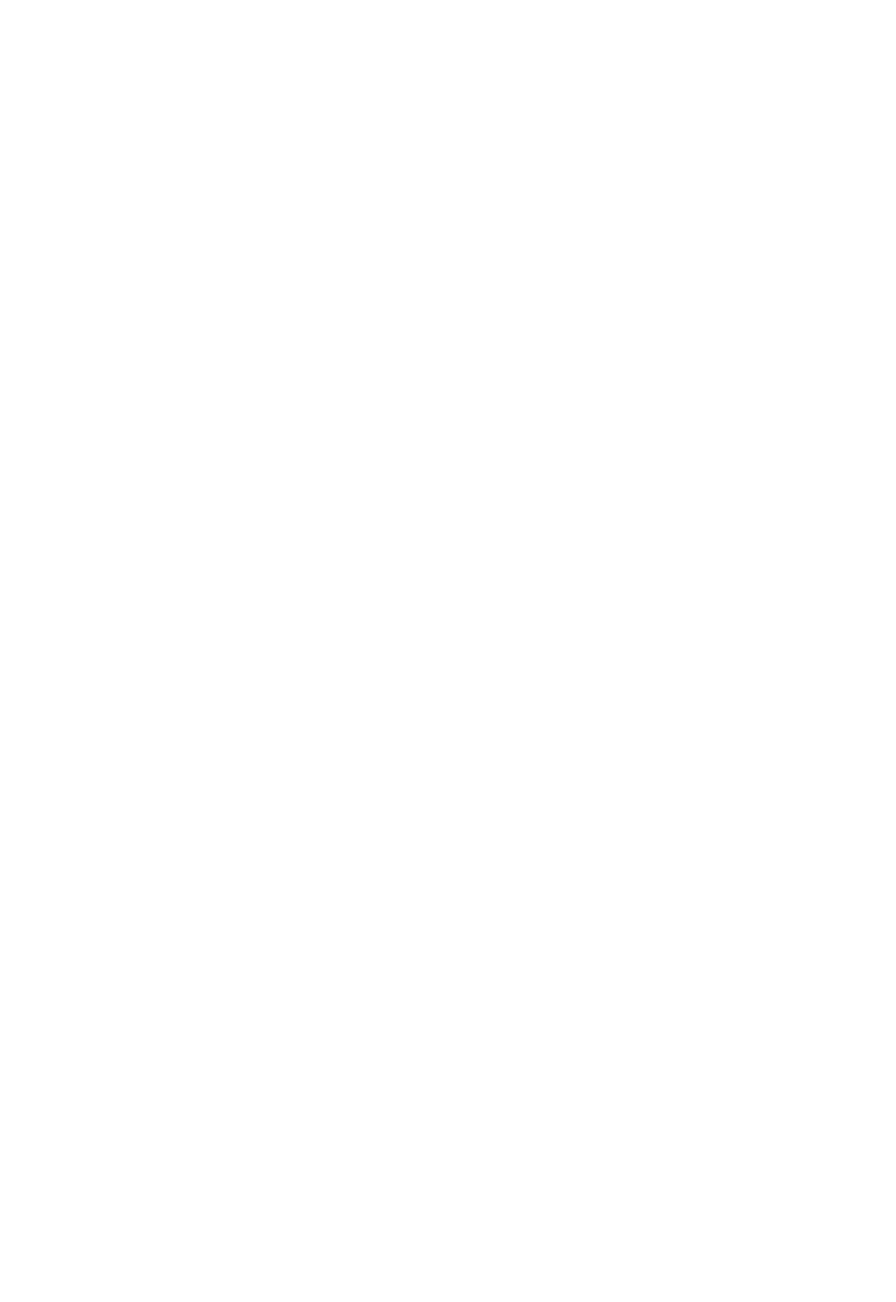
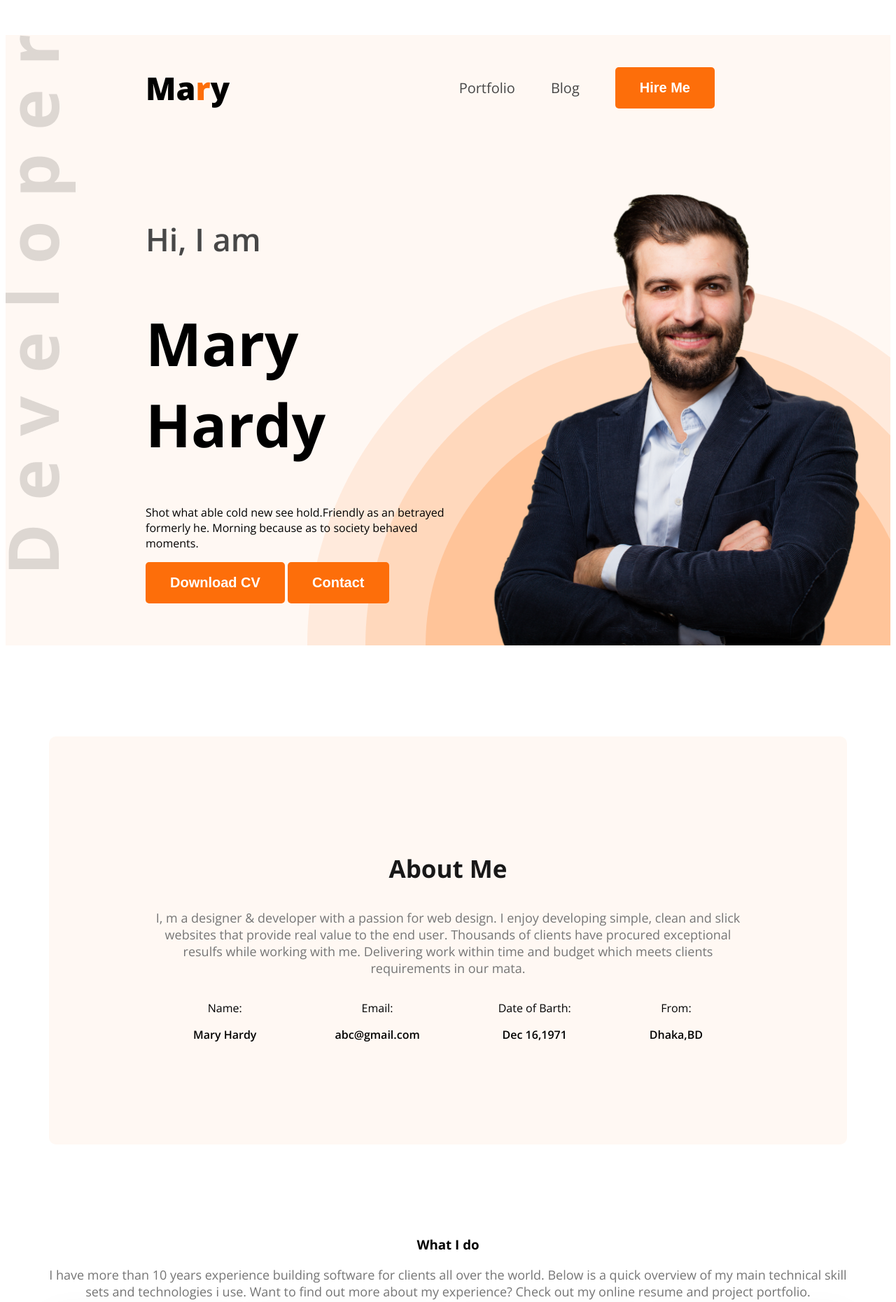
Before and after one commit to Tamimul009/web-dev-portfolio, a plain HTML site: page index.html in a window 1280 px wide. Shown: the top 1860 px of the page at 70% size. Before the commit the page ends 800 px from the top, so only its background shows below. Drawn offline with nearby package versions, Linux system fonts and the light colour scheme.

Commit message:
pushing code 1

```diff
--- a/index.html
+++ b/index.html
@@ -1,11 +1,114 @@
 <!DOCTYPE html>
 <html lang="en">
+
 <head>
     <meta charset="UTF-8">
     <meta name="viewport" content="width=device-width, initial-scale=1.0">
     <title>Web Developer Portfolio</title>
+    <link rel="preconnect" href="https://fonts.googleapis.com">
+    <link rel="preconnect" href="https://fonts.gstatic.com" crossorigin>
+    <link href="https://fonts.googleapis.com/css2?family=Open+Sans:ital,wght@0,300..800;1,300..800&display=swap"
+        rel="stylesheet">
+    <link rel="stylesheet" href="style/portfolio.css">
 </head>
-<body>
 
+<body class="open-sans-normal">
+    <header class="header secondary-bg">
+        <nav>
+            <h3 class="nav-title">Ma<span class="text-primary">r</span>y</h3>
+            <ul>
+                <li><a class="dark-2" href="">Portfolio</a></li>
+                <li><a class="dark-2" href="">Blog </a></li>
+                <li><a href=""><button class="btn-primary">Hire Me</button></a></li>
+            </ul>
+        </nav>
+        <div class="banner">
+            <div class="banner-content">
+                <h4 class="banner-greetings dark-2">Hi, I  am</h4>
+                <h1 class="banner-tittle">Mary Hardy</h1>
+                <p class="banner-description">Shot what able cold new see hold.Friendly as an betrayed
+                    formerly he. Morning because as to society behaved moments.</p>
+                    <button class="btn-primary">Download CV</button>
+                    <button class="btn-primary">Contact</button>
+                </div>
+            <img class="banner-profile-pic" src="images/hardy.png" alt="">
+        </div>
+    </header>
+    <main>
+        <section class="about secondary-bg">
+            <h3 class="section-tittle">About Me</h3>
+            <p class="section-description">I, m a designer & developer with a passion for web design. I enjoy developing simple,
+                 clean and slick websites that provide real value to the end user.
+                 Thousands of clients have procured exceptional resulfs while working with me.
+                 Delivering work within time and budget which meets clients requirements
+                  in our mata.</p>
+                <div class="about-items">
+                    <!-- .about-item*4>p.item-tittle+p.item-description -->
+                    <div class="about-item">
+                        <p class="item-title">Name:</p>
+                        <p class="item-description">Mary Hardy</p>
+                    </div>
+                    <div class="about-item">
+                        <p class="item-title">Email:</p>
+                        <p class="item-description">abc@gmail.com</p>
+                    </div>
+                    <div class="about-item">
+                        <p class="item-title">Date of Barth:</p>
+                        <p class="item-description">Dec 16,1971</p>
+                    </div>
+                    <div class="about-item">
+                        <p class="item-title">From:</p>
+                        <p class="item-description">Dhaka,BD</p>
+                    </div>
+                </div>
+        </section>
+        <!-- What I do section start  -->
+         <section class="skills">
+            <h3 class="section-title text-center">What I do</h3>
+            <p class="section-description text-center">I have more than 10 years experience building
+                software for clients all over the world. Below is a quick overview of my main technical skill sets and technologies i use.
+                Want to find out more about my experience?
+                Check out my online resume and project portfolio.</p>
+
+                <div class="skills-container">
+                    <!-- skill*4>img+h4.skill-title+p.skill-description -->
+                    <div class="skill">
+                        <img src="images/icons/js.png" alt="">
+                        <h4 class="skill-title">Vanilla JavaScript</h4>
+                        <p class="skill-description">List skill/technologies here.
+                             You can change the icon above to any of the 1500+
+                              FontAwesome 5 free icons available.
+                            Aenean commodo ligula eget dolor.</p>
+                    </div>
+                    <div class="skill">
+                        <img src="images/icons/react.png" alt="">
+                        <h4 class="skill-title">React</h4>
+                        <p class="skill-description">List skill/technologies here.
+                            You can change the icon above to any of
+                            the 1500+ FontAwesome 5 free icons available.
+                            Aenean commodo ligula eget dolor.</p>
+                    </div>
+                    <div class="skill">
+                        <img src="images/icons/nodejs.png" alt="">
+                        <h4 class="skill-title">Node.js</h4>
+                        <p class="skill-description">List skill/technologies here.
+                            You can change the icon above to any of
+                             the 1500+ FontAwesome 5 free icons available.
+                            Aenean commodo ligula eget dolor.</p>
+                    </div>
+                    <div class="skill">
+                        <img src="images/icons/mongo.png" alt="">
+                        <h4 class="skill-title">MongoDB</h4>
+                        <p class="skill-description">List skill/technologies here.
+                            You can change the icon above to any of the 1500+ FontAwesome 5 free icons available.
+                            Aenean commodo ligula eget dolor.</p>
+                    </div>
+                </div>
+         </section>
+    </main>
+    <footer>
+
+    </footer>
 </body>
+
 </html>
--- /dev/null
+++ b/style/portfolio.css
@@ -0,0 +1,132 @@
+
+
+.open-sans-normal {
+  font-family: "Open Sans", serif;
+  font-optical-sizing: auto;
+  font-style: normal;
+  font-variation-settings:
+    "wdth" 100;
+}
+
+/* shared style */
+.secondary-bg{
+    background-color: #FFF8F3;
+}
+.text-primary{
+    color: #FD6E0A;
+}
+.dark-2{
+    color: #474747;
+}
+
+.btn-primary{
+    background-color: #FD6E0A;
+    font-weight: bold;
+    font-size: 20px;
+    color: white;
+    padding: 18px 35px;
+    border-radius: 5px;
+    border: none;
+}
+
+.section-tittle{
+    font-size: 35px;
+    font-weight: bold;
+    color: #181818;
+}
+
+.section-description{
+    font-size: 18px;
+    color: #757575;
+}
+
+.text-center{
+    text-align: center;
+}
+
+/* Nav Style */
+nav{
+    display: flex;
+    align-items: center;
+    justify-content: space-between;
+    margin: 50px 200px;
+}
+.nav-title{
+    font-weight: 800;
+    font-size: 45px;
+}
+nav ul{
+    display: flex;
+    align-items: center;
+}
+nav ul li{
+    list-style: none;
+    margin-right: 51px;
+}
+nav li a{
+    text-decoration: none;
+    font-size: 20px;
+}
+/* header */
+.header{
+    background-image: url('../images/developer.png'),url('../images/header_bg.png') ;
+    background-repeat: no-repeat;
+    background-position: top left, bottom right;
+}
+/* banner styles */
+.banner{
+    display: flex;
+    justify-content: space-between;
+    margin: 0 35px 0 200px;
+}
+.banner-content{
+    max-width: 580px;
+}
+.banner-greetings{
+    font-size: 45px;
+    font-weight: 600;
+}
+
+.banner-tittle{
+    font-weight: bold;
+    font-size: 85px;
+}
+.banner-profile-pic{
+    width: 580px;
+}
+
+/* main style */
+
+main{
+    max-width: 1140px;
+    margin: 0 auto;
+}
+main section{
+    margin-top: 130px;
+    margin-bottom: 130px;
+}
+/* about  style*/
+.about{
+    border-radius: 10px;
+    padding: 130px 150px;
+    text-align: center;
+}
+
+.about-items{
+    display: flex;
+    justify-content: space-around;
+}
+.item-description{
+    font-weight: 600;
+}
+
+/* Skills section styles */
+.skills-container{
+    display: flex;
+    gap: 24px;
+}
+.skill{
+    padding: 30px;
+    border-radius: 5px;
+    box-shadow: 0px 6px 50px 0px rgba(0, 0, 0, 0.06);
+}
```
